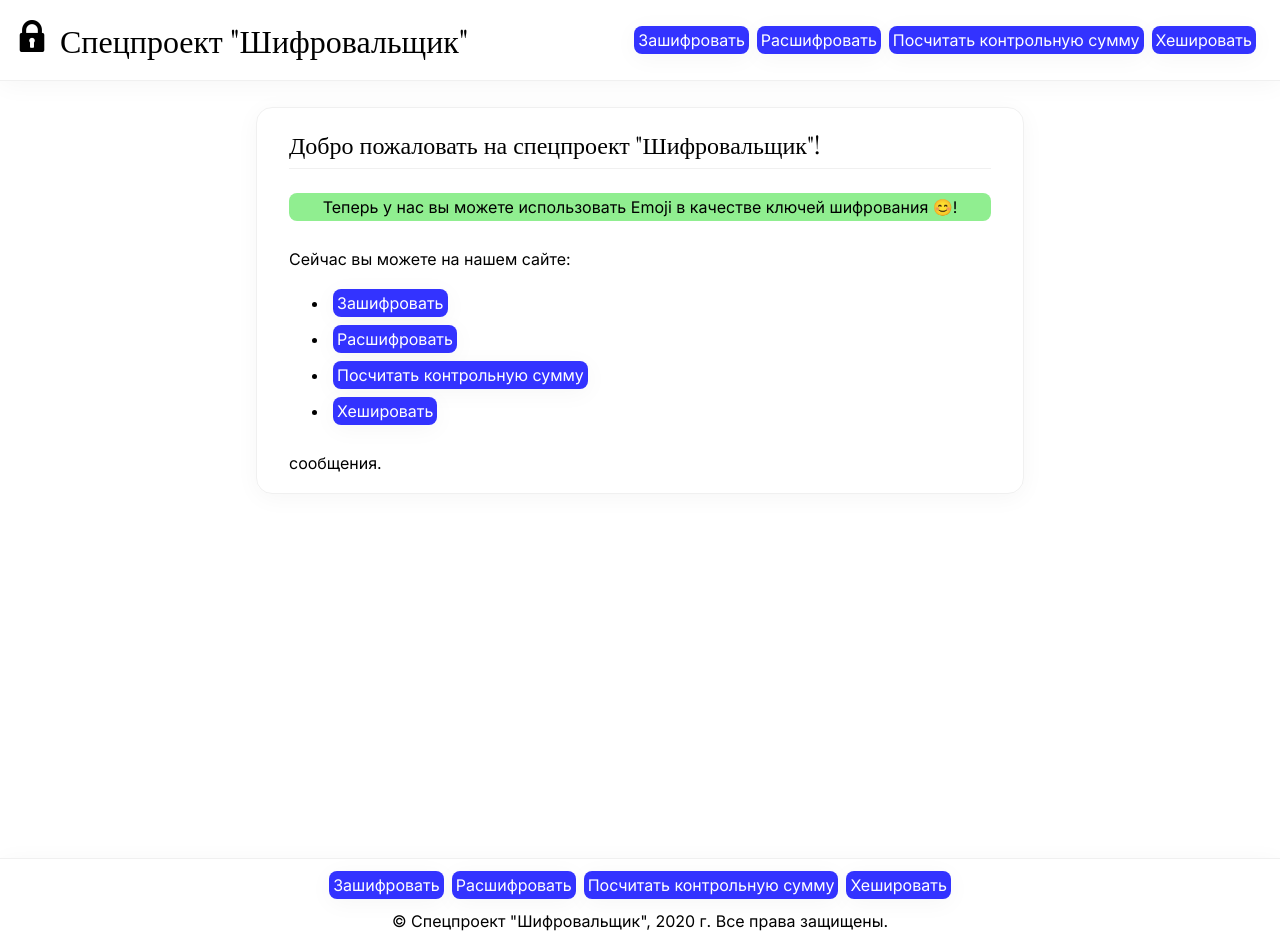
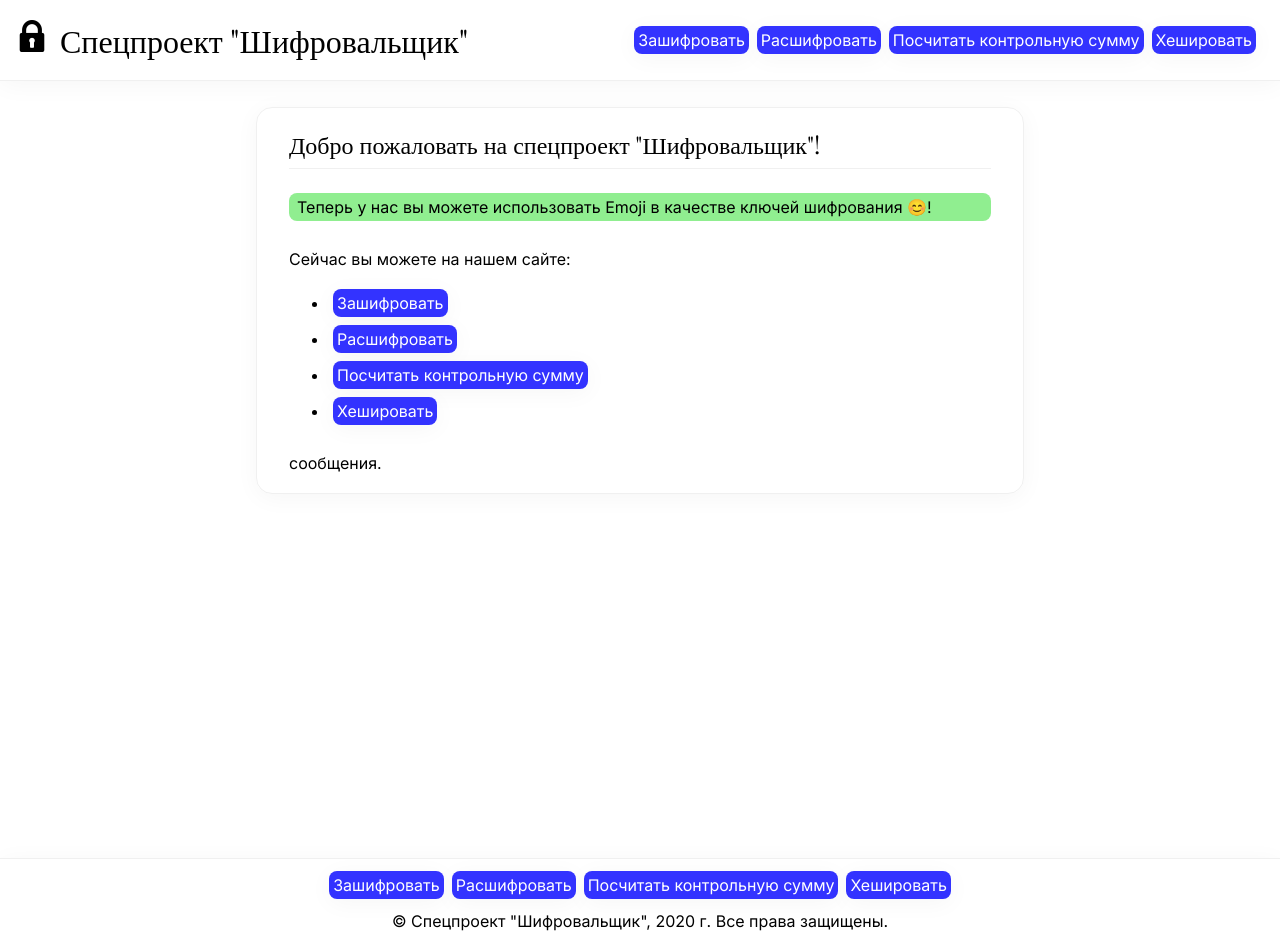
Before and after one commit to denisstasyev/Information_Security_JS, a React (Create React App) app: page / in a window 1280 px wide. Built offline with nearby package versions, Linux system fonts and the light colour scheme.

Commit message:
Fix styles

```diff
--- a/src/components/Alarm/alarm.module.scss
+++ b/src/components/Alarm/alarm.module.scss
@@ -27,8 +27,6 @@
 
   animation: appear $animation 0.5s forwards;
   //   -webkit-animation: appear $animation 0.5s forwards;
-
-  text-align: center;
 }
 
 .alarm-news {
@@ -41,4 +39,5 @@
   @extend .alarm;
 
   background-color: lightpink;
+  text-align: center;
 }
```
